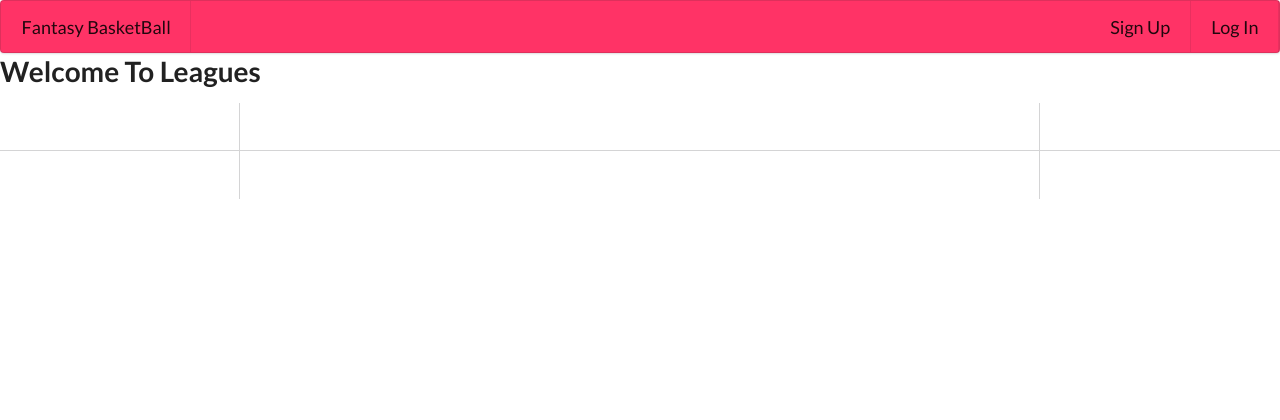
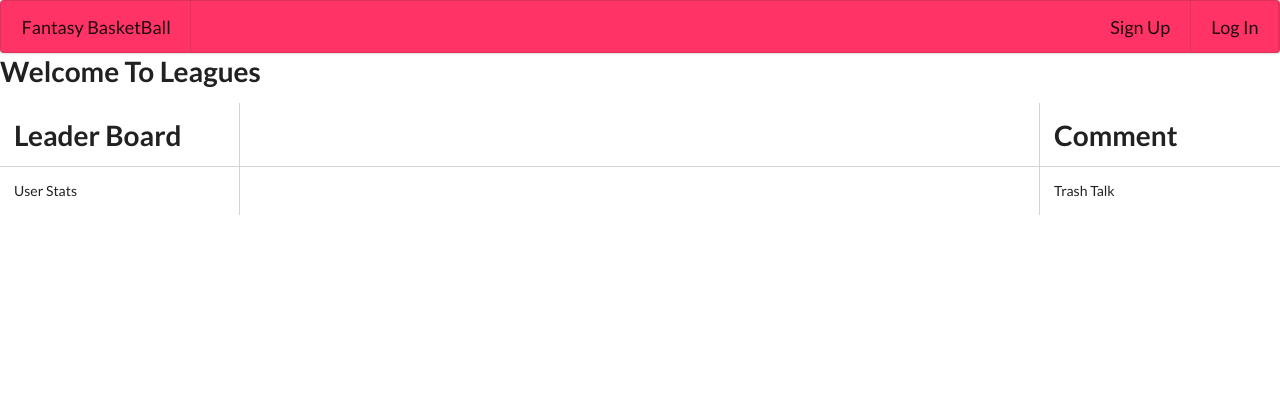
Before and after one commit to samiduara/fantasybasketball, a Django app: page /dashboard/ in a window 1280 px wide. Shown: the top 420 px of the page. Run offline with Django 3.2, Linux system fonts and the light colour scheme.

Commit message:
adjust grid of dashboard

```diff
--- a/fantasybasketball/main_app/templates/dashboard.html
+++ b/fantasybasketball/main_app/templates/dashboard.html
@@ -5,24 +5,24 @@
 <div class="ui internally celled grid">
         <div class="row">
           <div class="three wide column">
-            <img>
+            <h1>Leader Board</h1>
           </div>
           <div class="ten wide column">
             <p></p>
           </div>
           <div class="three wide column">
-            <img>
+            <h1>Comment</h1>
           </div>
         </div>
         <div class="row">
           <div class="three wide column">
-            <img>
+              <p>User Stats</p>
           </div>
           <div class="ten wide column">
             <p></p>
           </div>
           <div class="three wide column">
-            <img>
+              <p>Trash Talk</p>
           </div>
         </div>
       </div>
```
